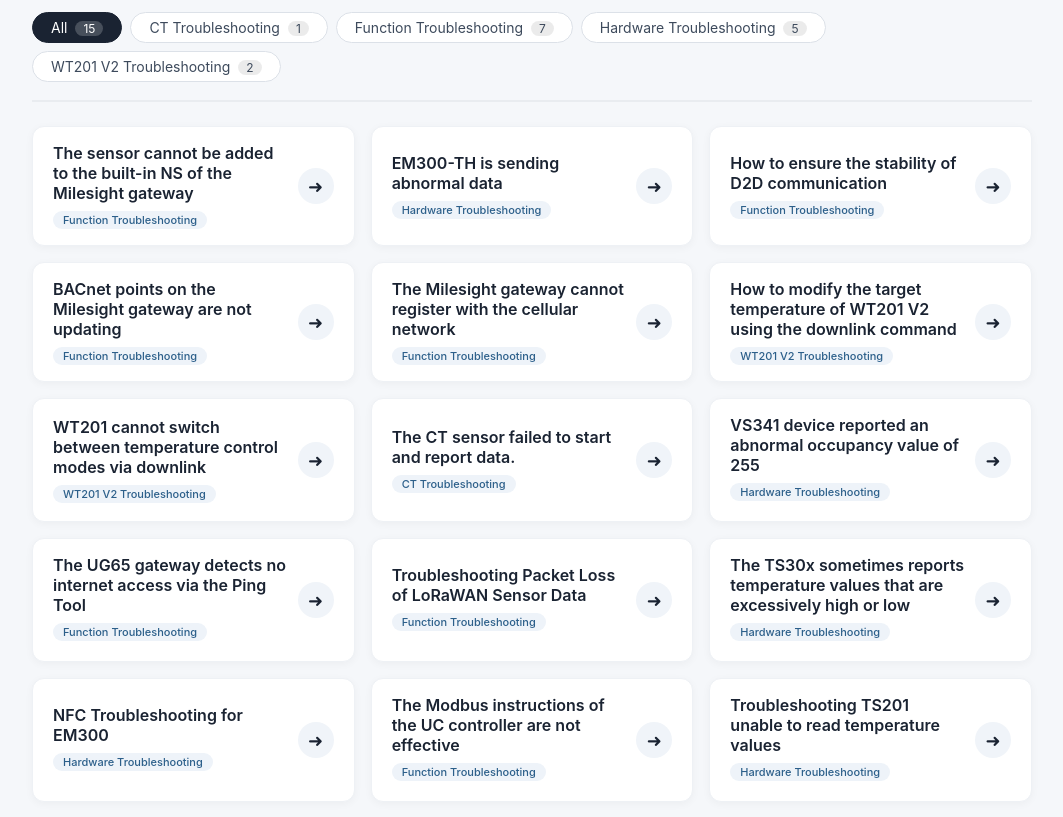
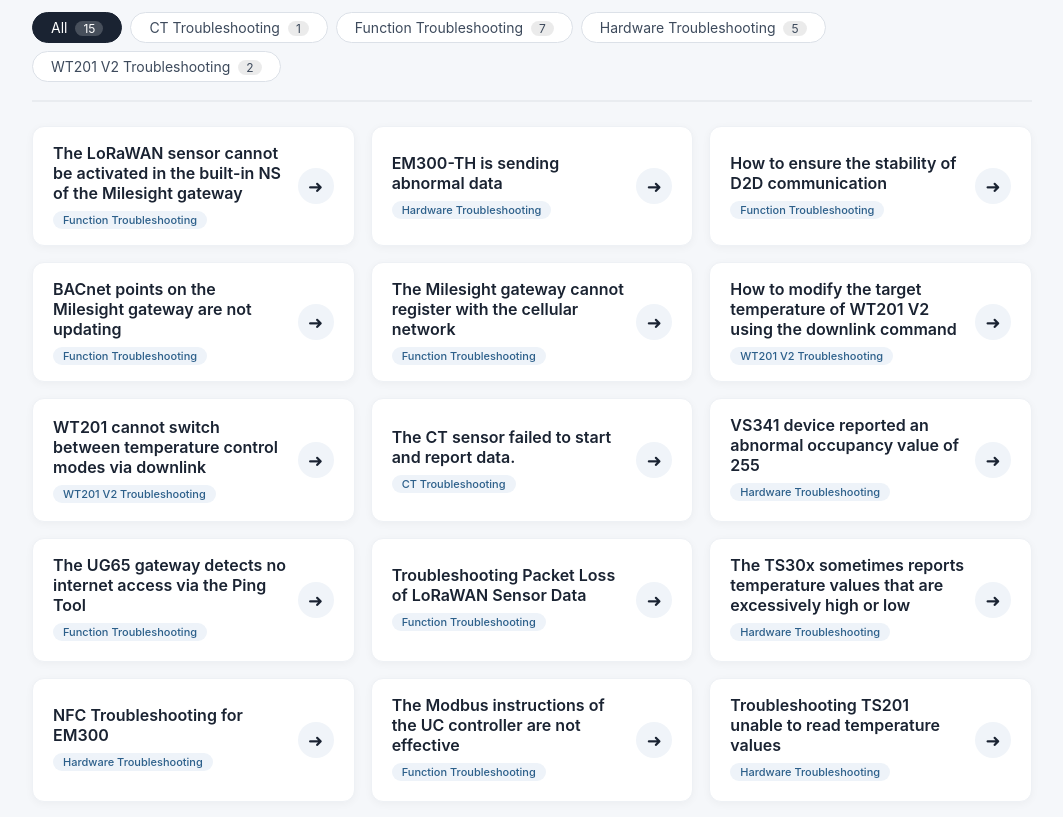
Before and after one commit to 1914439781charles-eng/fault-tree-center, a plain HTML site: page index.html in a window 1280 px wide. Shown: the part 99-916 px from the top of the page, without its empty margins (108-1171 px from the left). Drawn offline with Linux system fonts and the light colour scheme.

Commit message:
Update index.html

```diff
--- a/index.html
+++ b/index.html
@@ -280,7 +280,7 @@
         // ============================================================
         const treeData = [{
             id: 'tree-001',
-            name: 'The sensor cannot be added to the built-in NS of the Milesight gateway',
+            name: 'The LoRaWAN sensor cannot be activated in the built-in NS of the Milesight gateway',
             category: 'Function Troubleshooting',
             description: '',
             path: 'trees/The sensor cannot be added to the built-in NS of the Milesight gateway/'
```
